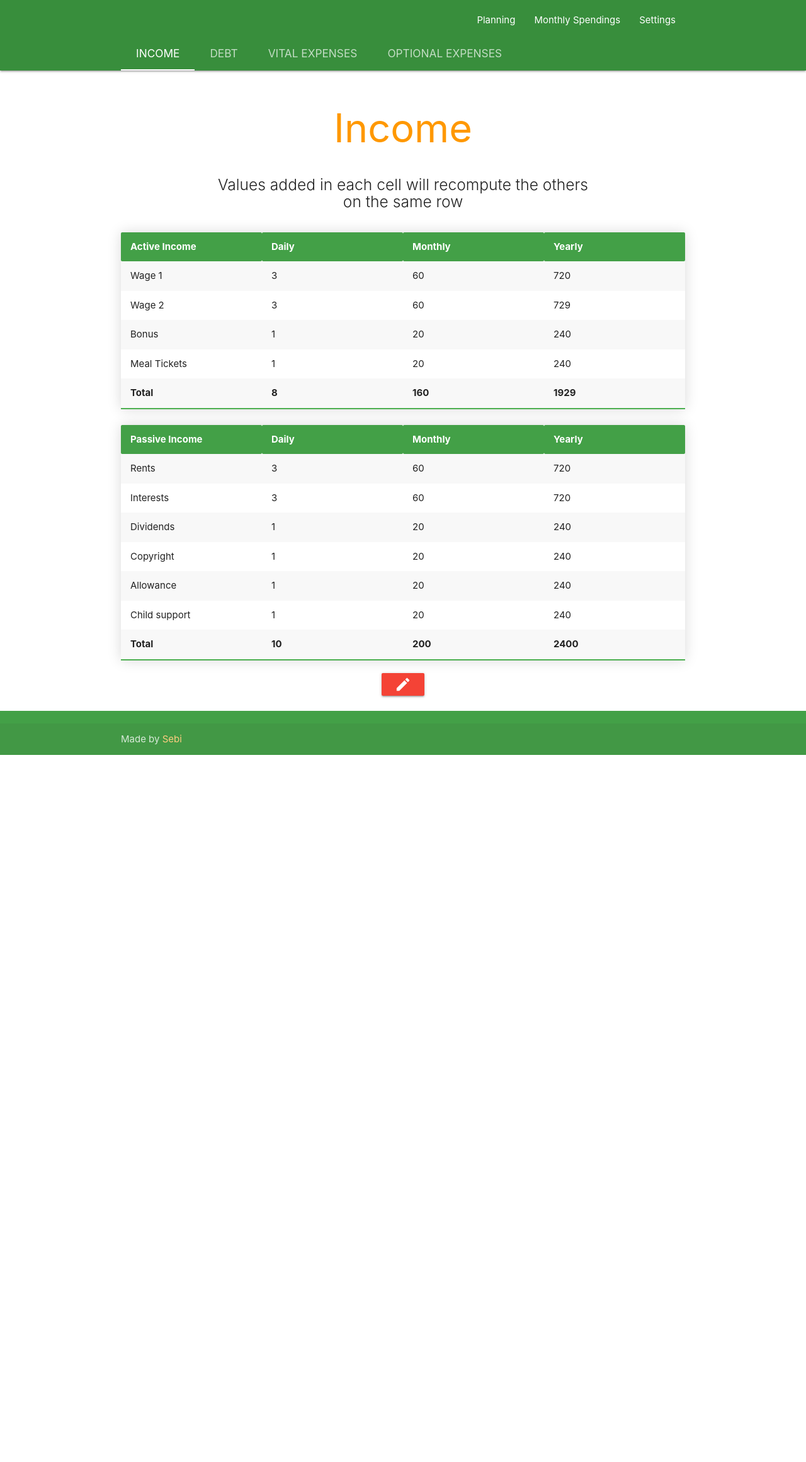
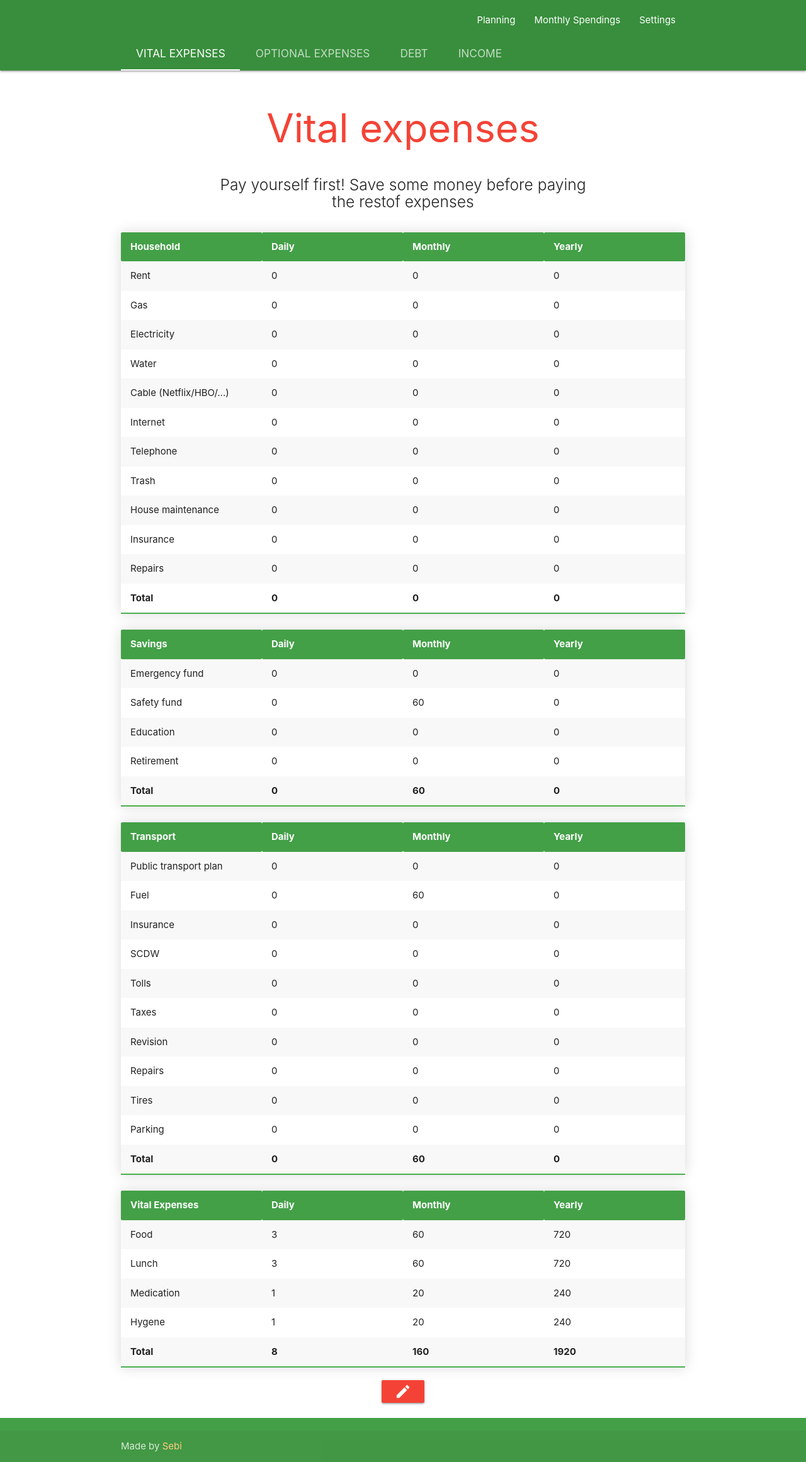
Before and after one commit to asarbu/Change_Legacy, a Flask app: page /Planning in a window 1280 px wide. Shown: the whole page at 63% size. Before the commit the page ends 1199 px from the top, so only its background shows below. Run offline with Flask 2, Linux system fonts and the light colour scheme.

Commit message:
Fixed some minor bugs

```diff
--- a/static/js/planning.json
+++ b/static/js/planning.json
@@ -183,7 +183,7 @@
 				"yearly": "0"
 			},
 			{
-				"name": "Taxes",
+				"name": "House maintenance",
 				"daily": "0",
 				"monthly": "0",
 				"yearly": "0"
@@ -349,7 +349,7 @@
 				"yearly": "0"
 			},
 			{
-				"name": "House maintenance",
+				"name": "House repairs",
 				"daily": "0",
 				"monthly": "0",
 				"yearly": "0"
--- a/static/js/settings.js
+++ b/static/js/settings.js
@@ -26,7 +26,13 @@ function initSettings() {
 
 	gdriveCheckbox.addEventListener("click", onClickGdriveSync);
 	gdriveKeepLoggedInCheckbox.addEventListener("click", onClickGdriveKeepLoggedIn);
+
+
+	const buttonRow = create("div", {classes:["row", "center"]});
+	const saveBtn = createImageButton("SaveBtn", "", ["waves-effect", "red", "waves-light", "btn"],	icons.save);
 	saveBtn.addEventListener("click", onClickSave);
+	buttonRow.appendChild(saveBtn);
+	document.getElementById("main").appendChild(buttonRow);
 
 	var sideNavs = document.querySelectorAll('.sidenav');
 	M.Sidenav.init(sideNavs, {});
--- a/static/js/spendings.js
+++ b/static/js/spendings.js
@@ -154,7 +154,7 @@ class Spendings {
 		const thCategory = create("th", {innerText: "Category"});
 		const thSpending = create("th", {innerText: "Spending"});
 		const thBudget = create("th", {innerText: "Budget"});
-		const thPercentage = create("th", {innerText: "Percentage"});
+		const thPercentage = create("th", {innerText: "Percent"});
 		const tBody = create("tbody");
 		const a = create("a", {innerText: "Close", classes: ["modal-close", "waves-effect", "waves-green", "btn-flat"]});
 
@@ -508,7 +508,7 @@ class Spendings {
 			count++;
 		}
 		const options = { useBold: true, readonly: true, index: -1, color: getColorForPercentage(totalPercent/count)};
-		this.appendToSummaryTable(["Total", totalSpent, totalBudget, totalPercent/count], options);
+		this.appendToSummaryTable(["Total", totalSpent, totalBudget, parseInt(totalPercent/count)], options);
 	}
 
 	insertSpending(spending) {
--- a/static/modules/gdrive.mjs
+++ b/static/modules/gdrive.mjs
@@ -149,7 +149,7 @@ async function loggedIn() {
 			return await tryRefreshAccessToken();
 		} else {
 			const token = JSON.parse(localStorage.getItem(oauth2.token));
-			if(!tokenExpired(token))  {
+			if(tokenExpired(token))  {
 				if(!await tryRefreshAccessToken()) {
 					//Refreshing did not succeed. Refresh token expired or revoked.
 					localStorage.removeItem(oauth2.refresh_token);
--- a/templates/Base.html
+++ b/templates/Base.html
@@ -7,7 +7,6 @@
 		<!-- CSS  -->
 		<link href="https://fonts.googleapis.com/icon?family=Material+Icons" rel="stylesheet">
 		<link href="{{ url_for('static', filename='css/materialize.css') }}" type="text/css" rel="stylesheet" media="screen,projection" />
-		<link href="{{ url_for('static', filename='css/style.css') }}" type="text/css" rel="stylesheet" media="screen,projection" />
 		<link href="static/manifest.json" rel="manifest" />
 		<meta name="theme-color" content="#43a047"/>
 		<!-- iOS support -->
--- a/templates/Planning.html
+++ b/templates/Planning.html
@@ -2,45 +2,24 @@
 
 {% block tabs %}
 <li class="tab">
-	<a class="active" href="#IncomeTab"><h6>Income</h6></a>
+	<a class="active" href="#VitalExpensesTab"><h6>Vital expenses</h6></a>
+</li>
+<li class="tab">
+	<a href="#OptionalExpensesTab"><h6>Optional expenses</h6></a>
 </li>
 <li class="tab">
 	<a href="#DebtTab"><h6>Debt</h6></a>
 </li>
 <li class="tab">
-	<a href="#VitalExpensesTab"><h6>Vital expenses</h6></a>
-</li>
-<li class="tab">
-	<a href="#OptionalExpensesTab"><h6>Optional expenses</h6></a>
+	<a href="#IncomeTab"><h6>Income</h6></a>
 </li>
 {% endblock %}
 
 {% block content %}
-<div id="IncomeTab" class="container">
-	<div class="section no-pad-bot">
-		<div class="container">
-			<h1 class="header center orange-text">Income</h1>
-			<div class="row center">
-				<h5 class="header col s12 light">Values added in each cell will recompute the others on the same row</h5>
-			</div>
-		</div>
-	</div>
-</div>
-
-<div id="DebtTab" class="container">
-	<div class="section no-pad-bot">
-		<div class="container">
-			<h1 class="header center orange-text">Debt</h1>
-			<div class="row center">
-				<h5 class="header col s12 light">Small debts should pe repaid in increasing order</h5>
-			</div>
-		</div>
-	</div>
-</div>
 <div id="VitalExpensesTab" class="container">
 	<div class="section no-pad-bot">
 		<div class="container">
-			<h1 class="header center orange-text">Vital expenses</h1>
+			<h1 class="header center red-text">Vital expenses</h1>
 			<div class="row center">
 				<h5 class="header col s12 light">Pay yourself first! Save some money before paying the restof expenses</h5>
 			</div>
@@ -51,9 +30,29 @@
 <div id="OptionalExpensesTab" class="container">
 	<div class="section no-pad-bot">
 		<div class="container">
-			<h1 class="header center orange-text">Optional Expenses</h1>
+			<h1 class="header center red-text">Optional Expenses</h1>
 			<div class="row center">
 				<h5 class="header col s12 light">If hobbies consume more than 10% of your optional expenses, you should consider monetizing your hobby</h5>
+			</div>
+		</div>
+	</div>
+</div>
+<div id="DebtTab" class="container">
+	<div class="section no-pad-bot">
+		<div class="container">
+			<h1 class="header center red-text">Debt</h1>
+			<div class="row center">
+				<h5 class="header col s12 light">Small debts should pe repaid in increasing order</h5>
+			</div>
+		</div>
+	</div>
+</div>
+<div id="IncomeTab" class="container">
+	<div class="section no-pad-bot">
+		<div class="container">
+			<h1 class="header center red-text">Income</h1>
+			<div class="row center">
+				<h5 class="header col s12 light">Values added in each cell will recompute the others on the same row</h5>
 			</div>
 		</div>
 	</div>
--- a/templates/Settings.html
+++ b/templates/Settings.html
@@ -28,9 +28,6 @@
 		</label>
 	  </p>
 </div>
-<div class="row center">
-	<button id="SaveBtn" class="waves-effect waves-light btn red"><img src='{{ url_for("static", filename="icons/content-save.svg") }}' /></button>
-</div>
 {% endblock %}
 {% block script %}
 <script src="static/js/icons.js"></script>
```
Also changed, not shown: static/sw.js (+18 -8 lines).
